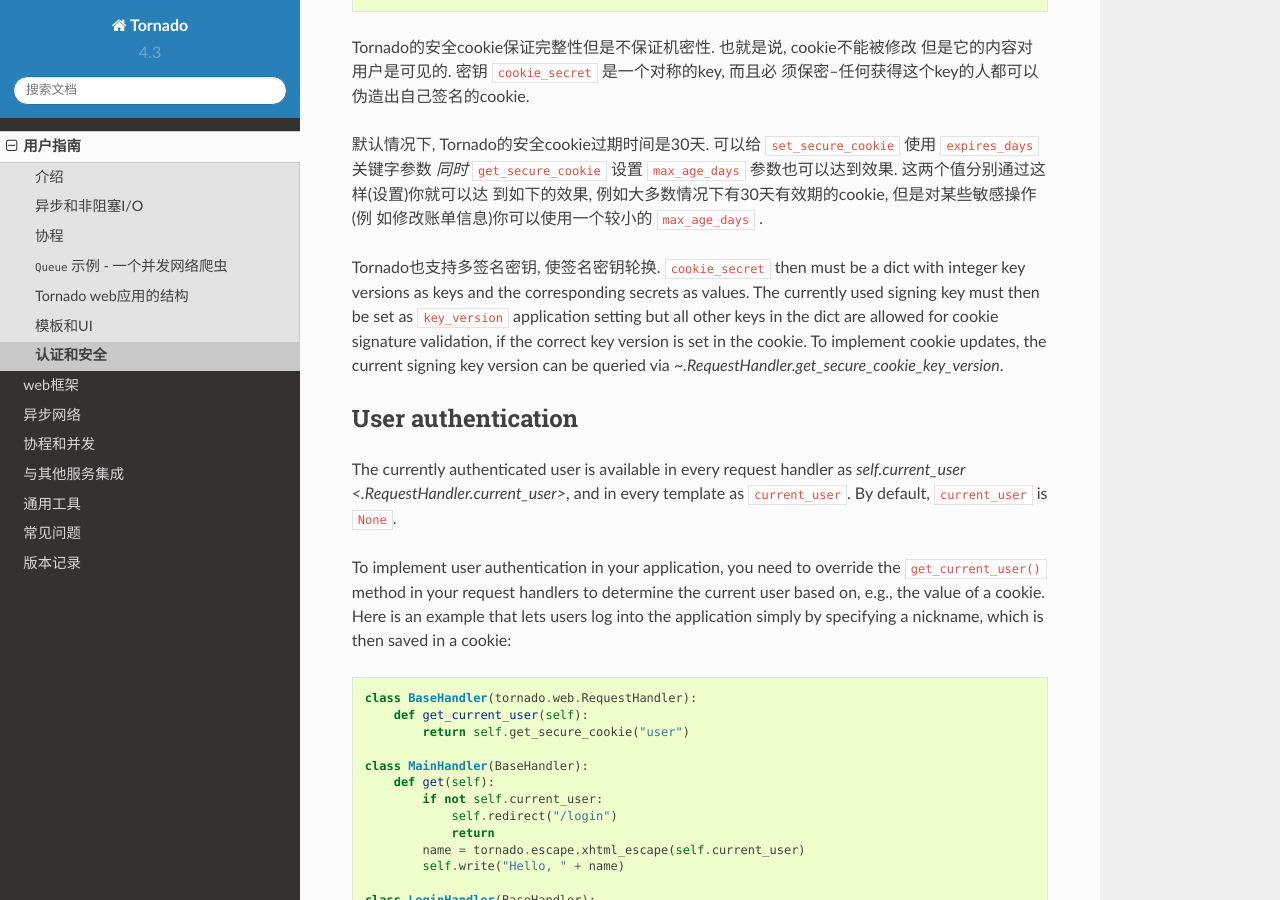
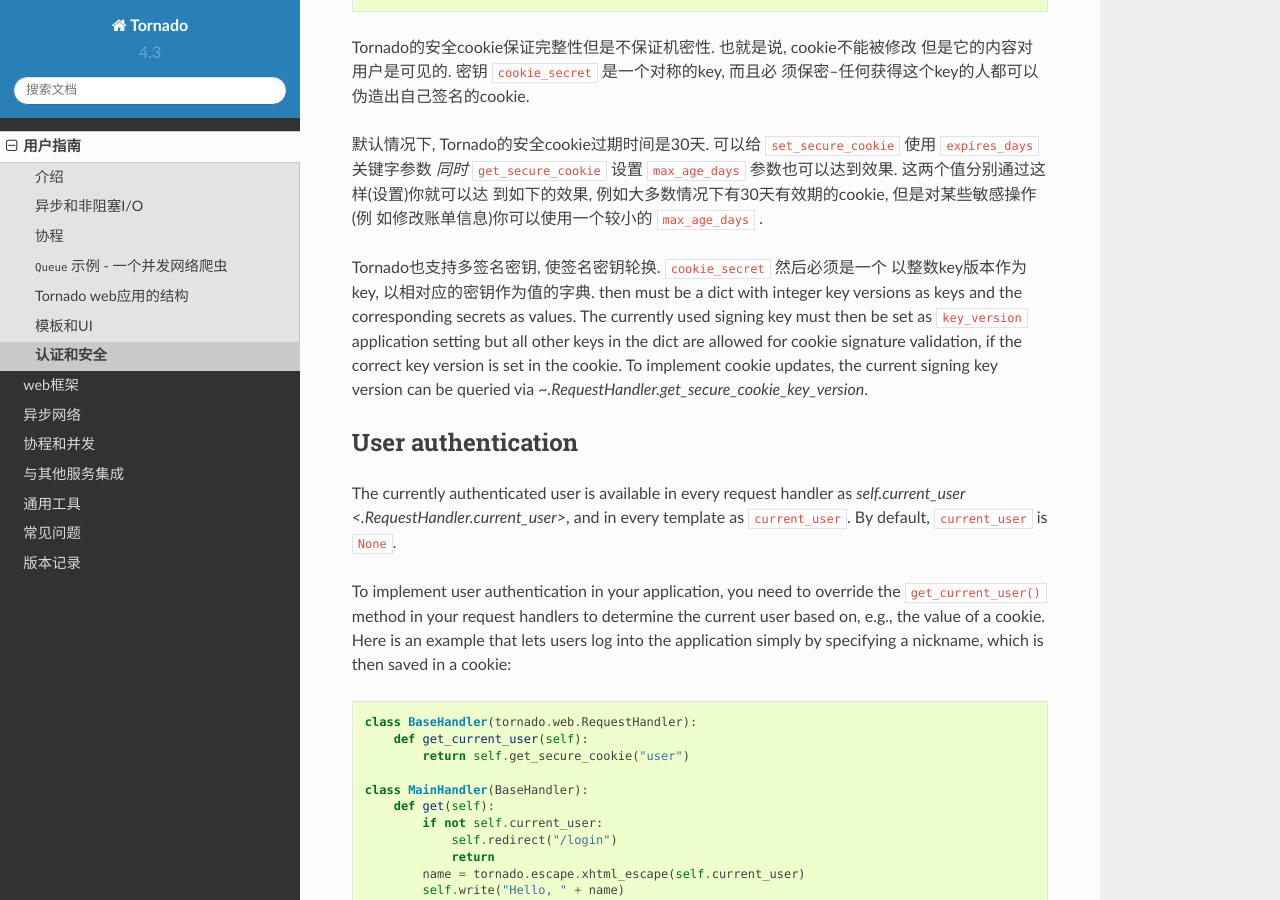
Before and after one commit to tao12345666333/tornado-zh, a Sphinx documentation site: the page built from docs/guide/security.rst, in a window 1280 px wide and 900 px high, scrolled down 893 px. Built offline with Sphinx 7.4.7 and the Read the Docs theme 2.0.0, drawn with Linux system fonts in a browser that asks for light colours; pages that are not in the unit, such as notebooks, are missing from menus.

Commit message:
security

```diff
--- a/docs/guide/security.rst
+++ b/docs/guide/security.rst
@@ -67,7 +67,8 @@
 到如下的效果, 例如大多数情况下有30天有效期的cookie, 但是对某些敏感操作(例
 如修改账单信息)你可以使用一个较小的 ``max_age_days`` .
 
-Tornado也支持多签名密钥, 使签名密钥轮换. ``cookie_secret`` then must be a dict with integer key versions
+Tornado也支持多签名密钥, 使签名密钥轮换. ``cookie_secret`` 然后必须是一个
+以整数key版本作为key, 以相对应的密钥作为值的字典. then must be a dict with integer key versions
 as keys and the corresponding secrets as values. The currently used
 signing key must then be set as ``key_version`` application setting
 but all other keys in the dict are allowed for cookie signature validation,
```
